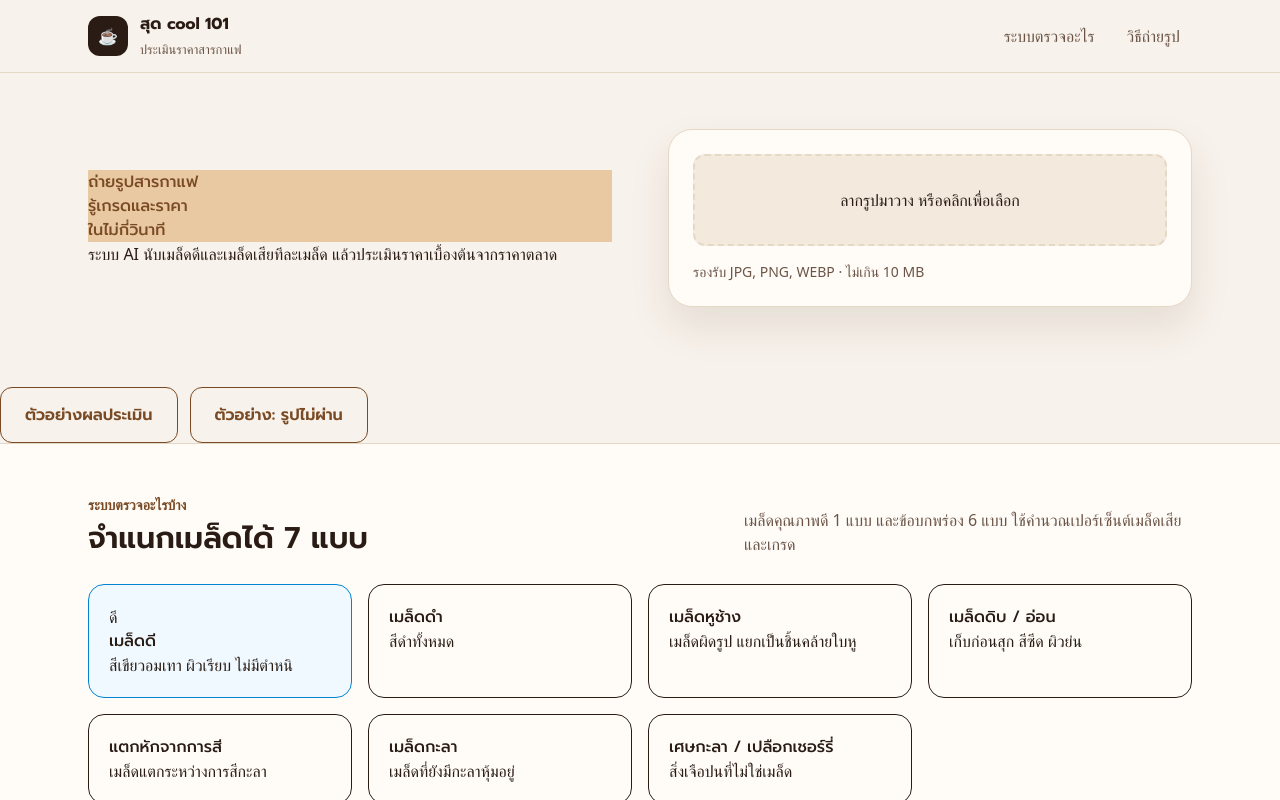
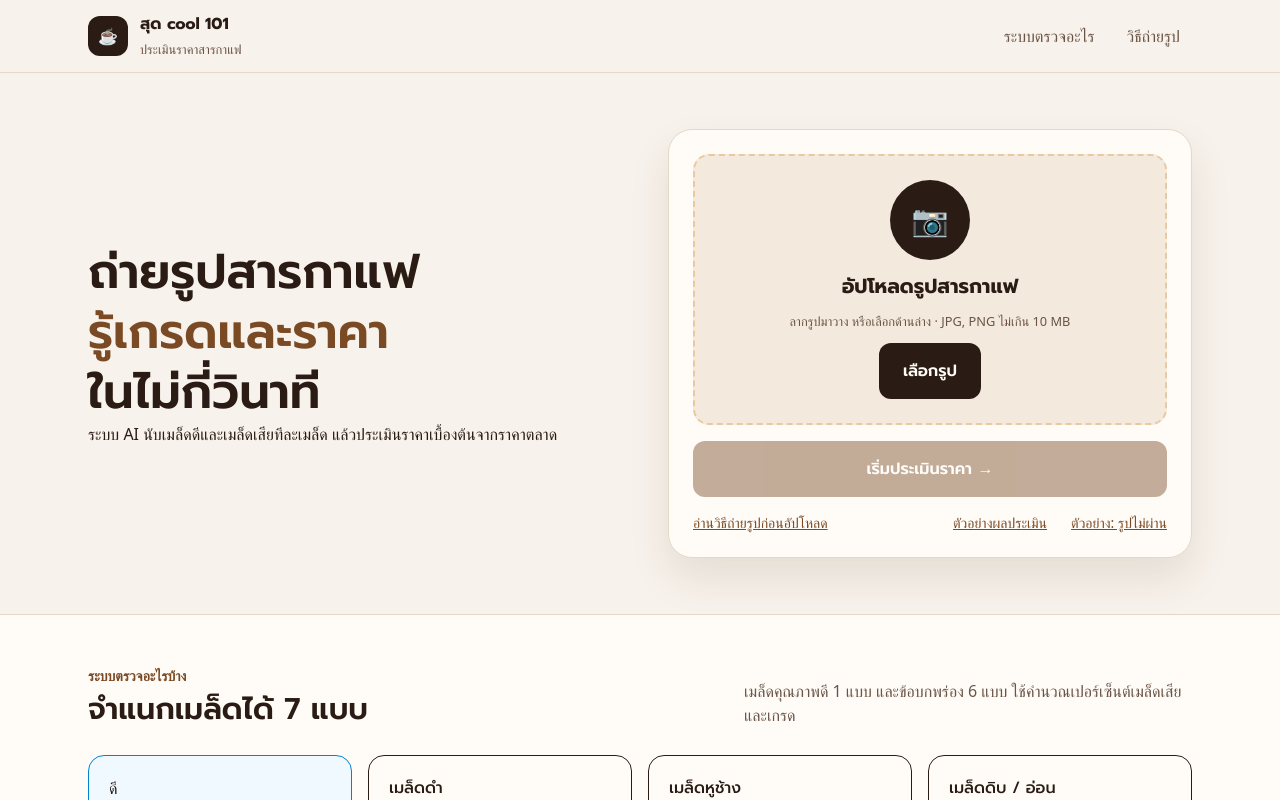
Before and after one commit to Napawan2005/ywc-coffee-2026, a React (Vite) app: page / in a window 1280 px wide. Shown: the top 800 px of the page. Built offline with nearby package versions, Linux system fonts and the light colour scheme; a web font is replaced by a local one.

Commit message:
[frontend] feat: redesign Uploader with select button and preview

```diff
--- a/src/components/Button.jsx
+++ b/src/components/Button.jsx
@@ -2,14 +2,15 @@ const variants = {
   primary: "bg-accent text-white",
   outline: "border-[1.5px] border-accent text-accent",
   latte: "bg-latte text-ink",
+  dark: "bg-dark text-surface",
   ghost: "border-[1.5px] border-latte text-[#F3E6D6]"
 };
 
 
-export default function Button({  variant = "primary", children , ...rest}){
+export default function Button({  variant = "primary", className = "", children , ...rest}){
     return (
         <button
-        className={`inline-flex min-h-14 items-center justify-center gap-2 rounded-xl px-6 font-head text-base font-semibold disabled:opacity-45 disabled:cursor-not-allowed ${variants[variant]}`}
+        className={`inline-flex min-h-14 items-center justify-center gap-2 rounded-xl px-6 font-head text-base font-semibold disabled:opacity-45 disabled:cursor-not-allowed ${variants[variant]} ${className}`}
 
         {...rest}>
             {children}
--- a/src/components/Uploader.jsx
+++ b/src/components/Uploader.jsx
@@ -1,11 +1,10 @@
 import { useEffect, useRef, useState } from "react";
 import Button from "./Button";
 
-export default function Uploader({ file, onFileChange, onAnalyze, loading }) {
+export default function Uploader({ file, onFileChange, onAnalyze, loading, onNavigate }) {
   const [preview, setPreview] = useState(null);
   const inputRef = useRef(null);
   const [dragging, setDragging] = useState(false);
-
 
   const MAX_MB = 10;
   const sizeMB = file ? file.size / 1024 / 1024 : 0;
@@ -37,10 +36,13 @@ export default function Uploader({ file, onFileChange, onAnalyze, loading }) {
     }
     onFileChange(f);
   };
+  const goGuide = () => {
+    document.getElementById("guide")?.scrollIntoView({ behavior: "smooth" });
+  };
+
   return (
-
     <div className="flex flex-col gap-4 rounded-3xl border border-line bg-surface p-6 shadow-[0_20px_40px_rgba(74,44,20,.10)]">
-      <label
+      <div
         onDragOver={(e) => {
           e.preventDefault();
           setDragging(true);
@@ -51,13 +53,22 @@ export default function Uploader({ file, onFileChange, onAnalyze, loading }) {
           setDragging(false);
           pick(e.dataTransfer.files[0]);
         }}
-        className={
+        className={`flex flex-col items-center gap-3 rounded-2xl border-2 p-6 text-center ${
           dragging
-            ? "block border-2 border-accent bg-latte/30 rounded-xl p-8 text-center cursor-pointer"
-            : "block border-2 border-dashed border-line bg-soft rounded-xl p-8 text-center cursor-pointer"
-        }
+            ? "border-accent bg-latte/30"
+            : "border-dashed border-latte bg-soft"
+        }`}
       >
-        ลากรูปมาวาง หรือคลิกเพื่อเลือก
+        <span className="grid h-20 w-20 place-items-center rounded-full bg-dark text-3xl text-latte">
+          📷
+        </span>
+        <b className="font-head text-xl">อัปโหลดรูปสารกาแฟ</b>
+        <small className="text-muted">
+          ลากรูปมาวาง หรือเลือกด้านล่าง · JPG, PNG ไม่เกิน {MAX_MB} MB
+        </small>
+        <Button variant="dark" onClick={() => inputRef.current.click()}>
+          เลือกรูป
+        </Button>
         <input
           ref={inputRef}
           type="file"
@@ -65,34 +76,57 @@ export default function Uploader({ file, onFileChange, onAnalyze, loading }) {
           hidden
           onChange={(e) => pick(e.target.files[0])}
         />
-      </label>
-      <p className="text-sm text-muted">
-        รองรับ JPG, PNG, WEBP · ไม่เกิน {MAX_MB} MB
-      </p>
-      {file && (
-        <>
-          {preview && <img src={preview} alt="รูปที่เลือก" className="w-full max-h-80 object-contain rounded-xl" />}
-          <p
-            className={
-              tooBig ? "text-sm text-bad" : "text-sm text-muted"
-            }
-          >
-            {file.name} · {sizeMB.toFixed(1)} MB{" "}
-            {tooBig && `(เกิน ${MAX_MB} MB)`}
-          </p>
 
+        {file && preview && (
+          <div className="relative w-full">
+            <img
+              src={preview}
+              alt="รูปที่เลือก"
+              className="h-56 w-full rounded-xl object-cover"
+            />
             <button
+              type="button"
               onClick={clearFile}
-            className="text-muted hover:text-bad px-3"
+              aria-label="ลบรูป"
+              className="absolute right-3 top-3 grid h-10 w-10 place-items-center rounded-full bg-dark/80 text-white"
             >
               ✕
             </button>
+          </div>
+        )}
 
-          <Button onClick={handleUpload} disabled={tooBig || loading}>
-            {loading ? "กำลังวิเคราะห์…" : "เริ่มประเมินราคา"}
+        {file && (
+          <div className="flex w-full justify-between gap-3 text-sm text-muted">
+            <span className={`truncate ${tooBig ? "text-bad" : ""}`}>
+              {file.name}
+              {tooBig && ` (เกิน ${MAX_MB} MB)`}
+            </span>
+            <span className="shrink-0">กด ✕ เพื่อเปลี่ยนรูป</span>
+          </div>
+        )}
+      </div>
+
+      <Button
+        className="w-full"
+        onClick={handleUpload}
+        disabled={!file || tooBig || loading}
+      >
+        {loading ? "กำลังวิเคราะห์…" : "เริ่มประเมินราคา →"}
       </Button>
-        </>
-      )}
+
+      <div className="flex flex-wrap justify-between gap-3 text-sm">
+        <button type="button" onClick={goGuide} className="text-accent underline">
+          อ่านวิธีถ่ายรูปก่อนอัปโหลด
+        </button>
+        <div className="flex gap-6">
+          <button type="button" onClick={() => onNavigate("result")} className="text-accent underline">
+            ตัวอย่างผลประเมิน
+          </button>
+          <button type="button" onClick={() => onNavigate("error")} className="text-accent underline">
+            ตัวอย่าง: รูปไม่ผ่าน
+          </button>
+        </div>
+      </div>
     </div>
   );
 }
--- a/src/pages/HomePage.jsx
+++ b/src/pages/HomePage.jsx
@@ -1,22 +1,25 @@
 import BeanCard from "../components/BeanCard";
 import { beans } from "../data";
 import Tip from "../components/Tip";
-import Button from "../components/Button";
 import Uploader from "../components/Uploader";
 import Section from "../components/Section";
 import SectionHead from "../components/SectionHead";
 
-export default function HomePage({ onNavigate, file, onFileChange, loading, onAnalyze }) {
-
-
+export default function HomePage({
+  onNavigate,
+  file,
+  onFileChange,
+  loading,
+  onAnalyze,
+}) {
   return (
     <>
       <main className="max-w-6xl mx-auto px-6 py-14 grid md:grid-cols-2 gap-14 items-center">
         <div>
-          <h1 className="text-accent bg-latte">
+          <h1 className="text-4xl md:text-5xl font-semibold leading-tight">
             ถ่ายรูปสารกาแฟ
             <br />
-            <span>รู้เกรดและราคา</span>
+            <span className="text-accent">รู้เกรดและราคา</span>
             <br />
             ในไม่กี่วินาที
           </h1>
@@ -30,23 +33,9 @@ export default function HomePage({ onNavigate, file, onFileChange, loading, onAn
           onFileChange={onFileChange}
           onAnalyze={onAnalyze}
           loading={loading}
+          onNavigate={onNavigate}
         />
       </main>
-      <div className="flex gap-3 mt-6">
-        <Button
-          variant="outline"
-          onClick={() => onNavigate("result")}
-        >
-          ตัวอย่างผลประเมิน
-        </Button>
-
-        <Button
-          variant="outline"
-          onClick={() => onNavigate("error")}
-        >
-          ตัวอย่าง: รูปไม่ผ่าน
-        </Button>
-      </div>
       <Section tone="surface" id="classes">
         <SectionHead
           eyebrow="ระบบตรวจอะไรบ้าง"
@@ -60,7 +49,11 @@ export default function HomePage({ onNavigate, file, onFileChange, loading, onAn
         </div>
       </Section>
       <Section tone="dark" id="guide">
-        <SectionHead dark eyebrow="ก่อนถ่ายรูป" title="ถ่ายแบบนี้ ผ่านการตรวจแน่นอน" />
+        <SectionHead
+          dark
+          eyebrow="ก่อนถ่ายรูป"
+          title="ถ่ายแบบนี้ ผ่านการตรวจแน่นอน"
+        />
         <div className="grid md:grid-cols-4 gap-4">
           <Tip title="วางบนพื้นสีขาวเรียบ" bad="✗ พื้นมีสี/ลาย">
             กระดาษหรือถาด<b>สีขาว</b> ไม่มีลวดลาย
```
Lines whose indentation alone changed are shown as unchanged.
